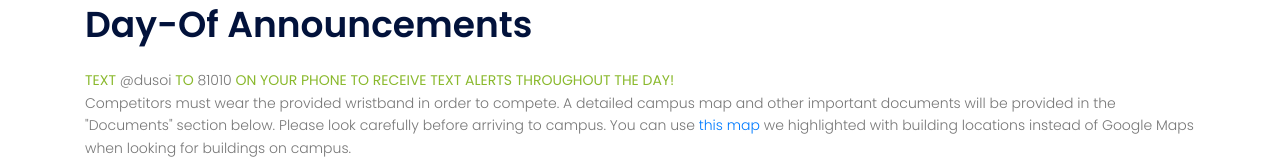
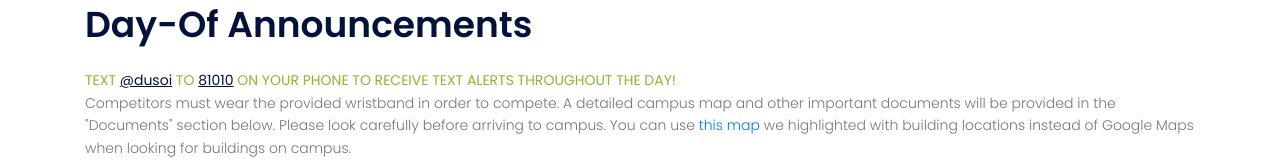
Before and after one commit to dukescioly/dukescioly.github.io, a plain HTML site: page day-of.html in a window 1280 px wide. Shown: the part 187-347 px from the top of the page. Drawn offline with nearby package versions, Linux system fonts and the light colour scheme; some packages are replaced by stand-ins of ours.

Commit message:
text alerts

```diff
--- a/day-of.html
+++ b/day-of.html
@@ -73,7 +73,7 @@
       <div class="container">
         <h1>Day-Of Announcements</h1><br/>
         <p class="sample-text">
-          <b>TEXT </b>@dusoi<b> TO </b>81010<b> ON YOUR PHONE TO RECEIVE TEXT ALERTS THROUGHOUT THE DAY!</b> <br/>
+          <b>TEXT <u>@dusoi</u> TO <u>81010</u> ON YOUR PHONE TO RECEIVE TEXT ALERTS THROUGHOUT THE DAY!</b> <br/>
           Competitors must wear the provided wristband in order to compete. A detailed campus map and other important documents will be provided in the "Documents" section below. Please look carefully before arriving to campus.
           You can use <a href='img/Map.jpg' target="_blank">this map</a> we highlighted with building
           locations instead of Google Maps when looking for buildings on campus.
```
